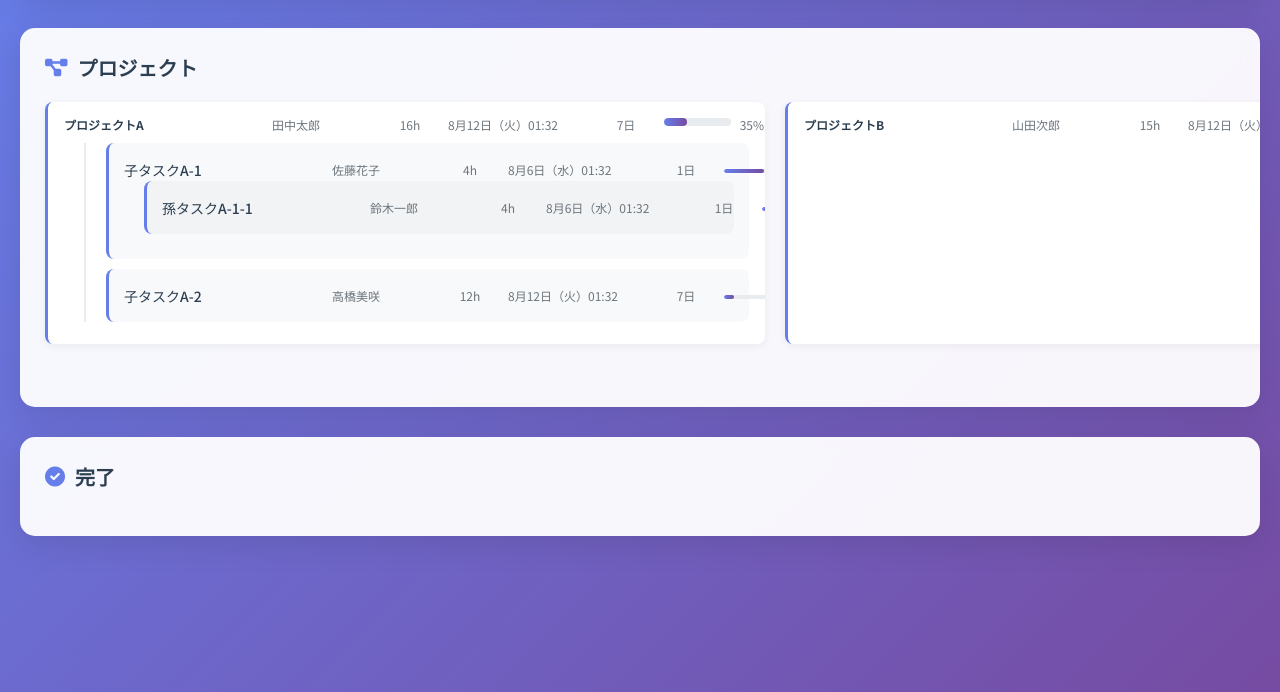
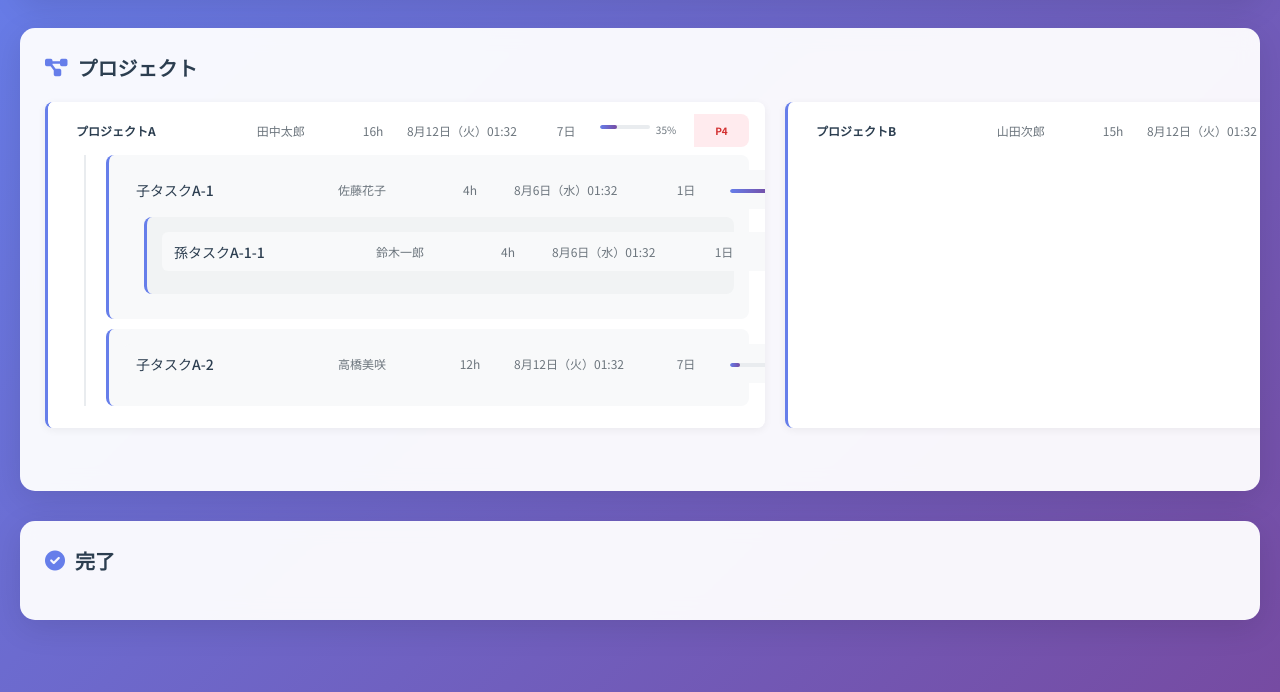
Before and after one commit to junkiiwai/task-manager, a plain HTML site: page index.html in a window 1280 px wide. Shown: the part 108-800 px from the top of the page. Drawn offline with Linux system fonts and the light colour scheme.

Commit message:
テーブル形式に変更: 縦の並びを確実に揃えるためテーブルレイアウトに変更

```diff
--- a/script.js
+++ b/script.js
@@ -333,20 +333,22 @@ class TaskManager {
         const childTasks = this.getChildTasks(project.id);
 
         projectElement.innerHTML = `
-            <div class="project-row">
-                <div class="project-name">${project.name}</div>
-                <div class="project-assignee">${project.assignee || '未設定'}</div>
-                <div class="project-hours">${totalHours}h</div>
-                <div class="project-deadline">${this.formatDeadline(latestDeadline)}</div>
-                <div class="project-remaining">${remainingDays}日</div>
-                <div class="project-progress">
+            <table class="task-table">
+                <tr class="project-row">
+                    <td class="project-name">${project.name}</td>
+                    <td class="project-assignee">${project.assignee || '未設定'}</td>
+                    <td class="project-hours">${totalHours}h</td>
+                    <td class="project-deadline">${this.formatDeadline(latestDeadline)}</td>
+                    <td class="project-remaining">${remainingDays}日</td>
+                    <td class="project-progress">
                         <div class="progress-bar">
                             <div class="progress-fill" style="width: ${totalProgress}%"></div>
                         </div>
                         <div class="progress-text">${totalProgress}%</div>
-                </div>
-                <div class="project-priority priority-${autoPriority}">P${autoPriority}</div>
-            </div>
+                    </td>
+                    <td class="project-priority priority-${autoPriority}">P${autoPriority}</td>
+                </tr>
+            </table>
             <div class="child-tasks" id="child-tasks-${project.id}">
                 ${this.renderChildTasks(childTasks, 1)}
             </div>
@@ -402,20 +404,22 @@ class TaskManager {
 
             html += `
                 <div class="child-task level-${level}" data-task-id="${child.id}">
-                    <div class="child-task-row">
-                        <div class="child-task-name">${child.name}</div>
-                        <div class="child-task-assignee">${child.assignee || '未設定'}</div>
-                        <div class="child-task-hours">${childTotalHours}h</div>
-                        <div class="child-task-deadline">${this.formatDeadline(childLatestDeadline)}</div>
-                        <div class="child-task-remaining">${childRemainingDays}日</div>
-                        <div class="child-task-progress">
+                    <table class="task-table">
+                        <tr class="child-task-row">
+                            <td class="child-task-name">${child.name}</td>
+                            <td class="child-task-assignee">${child.assignee || '未設定'}</td>
+                            <td class="child-task-hours">${childTotalHours}h</td>
+                            <td class="child-task-deadline">${this.formatDeadline(childLatestDeadline)}</td>
+                            <td class="child-task-remaining">${childRemainingDays}日</td>
+                            <td class="child-task-progress">
                                 <div class="progress-bar">
                                     <div class="progress-fill" style="width: ${childTotalProgress}%"></div>
                                 </div>
                                 <div class="progress-text">${childTotalProgress}%</div>
-                        </div>
-                        <div class="child-task-priority priority-${childAutoPriority}">P${childAutoPriority}</div>
-                    </div>
+                            </td>
+                            <td class="child-task-priority priority-${childAutoPriority}">P${childAutoPriority}</td>
+                        </tr>
+                    </table>
                     ${this.renderChildTasks(grandChildTasks, level + 1)}
                 </div>
             `;
--- a/styles.css
+++ b/styles.css
@@ -206,94 +206,117 @@ body {
     color: #6c757d;
 }
 
-.project-row {
-    display: grid !important;
-    grid-template-columns: 200px 100px 60px 140px 60px 100px 60px !important;
-    gap: 8px !important;
-    align-items: center !important;
+.task-table {
+    width: 100% !important;
+    border-collapse: collapse !important;
     font-size: 12px !important;
-    min-width: 720px !important;
-    width: 720px !important;
+    margin-bottom: 8px !important;
 }
 
-.project-name {
+.project-row {
+    background: white !important;
+    border-radius: 8px !important;
+    cursor: pointer !important;
+    transition: all 0.3s ease !important;
+}
+
+.project-row:hover {
+    background: #f8f9fa !important;
+}
+
+.child-task-row {
+    background: #f8f9fa !important;
+    border-radius: 6px !important;
+    cursor: pointer !important;
+    transition: all 0.3s ease !important;
+}
+
+.child-task-row:hover {
+    background: #e9ecef !important;
+}
+
+.project-name, .child-task-name {
     font-weight: 600 !important;
     color: #2c3e50 !important;
     white-space: nowrap !important;
     overflow: hidden !important;
     text-overflow: ellipsis !important;
     width: 200px !important;
-    min-width: 200px !important;
+    padding: 8px 12px !important;
+    border-radius: 8px 0 0 8px !important;
 }
 
-.project-assignee {
+.project-assignee, .child-task-assignee {
     color: #6c757d !important;
     white-space: nowrap !important;
     overflow: hidden !important;
     text-overflow: ellipsis !important;
     width: 100px !important;
-    min-width: 100px !important;
+    padding: 8px 6px !important;
 }
 
-.project-hours {
+.project-hours, .child-task-hours {
     color: #6c757d !important;
     text-align: center !important;
     white-space: nowrap !important;
     width: 60px !important;
-    min-width: 60px !important;
+    padding: 8px 4px !important;
 }
 
-.project-deadline {
+.project-deadline, .child-task-deadline {
     color: #6c757d !important;
     white-space: nowrap !important;
     overflow: hidden !important;
     text-overflow: ellipsis !important;
     width: 140px !important;
-    min-width: 140px !important;
+    padding: 8px 6px !important;
 }
 
-.project-remaining {
+.project-remaining, .child-task-remaining {
     color: #6c757d !important;
     text-align: center !important;
     white-space: nowrap !important;
     width: 60px !important;
-    min-width: 60px !important;
+    padding: 8px 4px !important;
 }
 
-.project-progress {
-    display: flex;
-    align-items: center;
-    gap: 8px;
+.project-progress, .child-task-progress {
+    display: flex !important;
+    align-items: center !important;
+    gap: 6px !important;
+    width: 100px !important;
+    padding: 8px 6px !important;
 }
 
 .progress-bar {
-    width: 60px;
-    height: 6px;
-    background: #e9ecef;
-    border-radius: 3px;
-    overflow: hidden;
+    width: 50px !important;
+    height: 4px !important;
+    background: #e9ecef !important;
+    border-radius: 2px !important;
+    overflow: hidden !important;
 }
 
 .progress-fill {
-    height: 100%;
-    background: linear-gradient(90deg, #667eea 0%, #764ba2 100%);
-    border-radius: 3px;
-    transition: width 0.3s ease;
+    height: 100% !important;
+    background: linear-gradient(90deg, #667eea 0%, #764ba2 100%) !important;
+    border-radius: 2px !important;
+    transition: width 0.3s ease !important;
 }
 
 .progress-text {
-    font-size: 11px;
-    color: #6c757d;
-    min-width: 25px;
+    font-size: 10px !important;
+    color: #6c757d !important;
+    min-width: 20px !important;
 }
 
-.project-priority {
-    padding: 3px 6px;
-    border-radius: 8px;
-    font-size: 10px;
-    font-weight: 600;
-    text-align: center;
-    text-transform: uppercase;
+.project-priority, .child-task-priority {
+    padding: 4px 6px !important;
+    border-radius: 0 8px 8px 0 !important;
+    font-size: 10px !important;
+    font-weight: 600 !important;
+    text-align: center !important;
+    text-transform: uppercase !important;
+    width: 60px !important;
 }
 
 /* 階層表示 */
```
Lines whose indentation alone changed are shown as unchanged.
